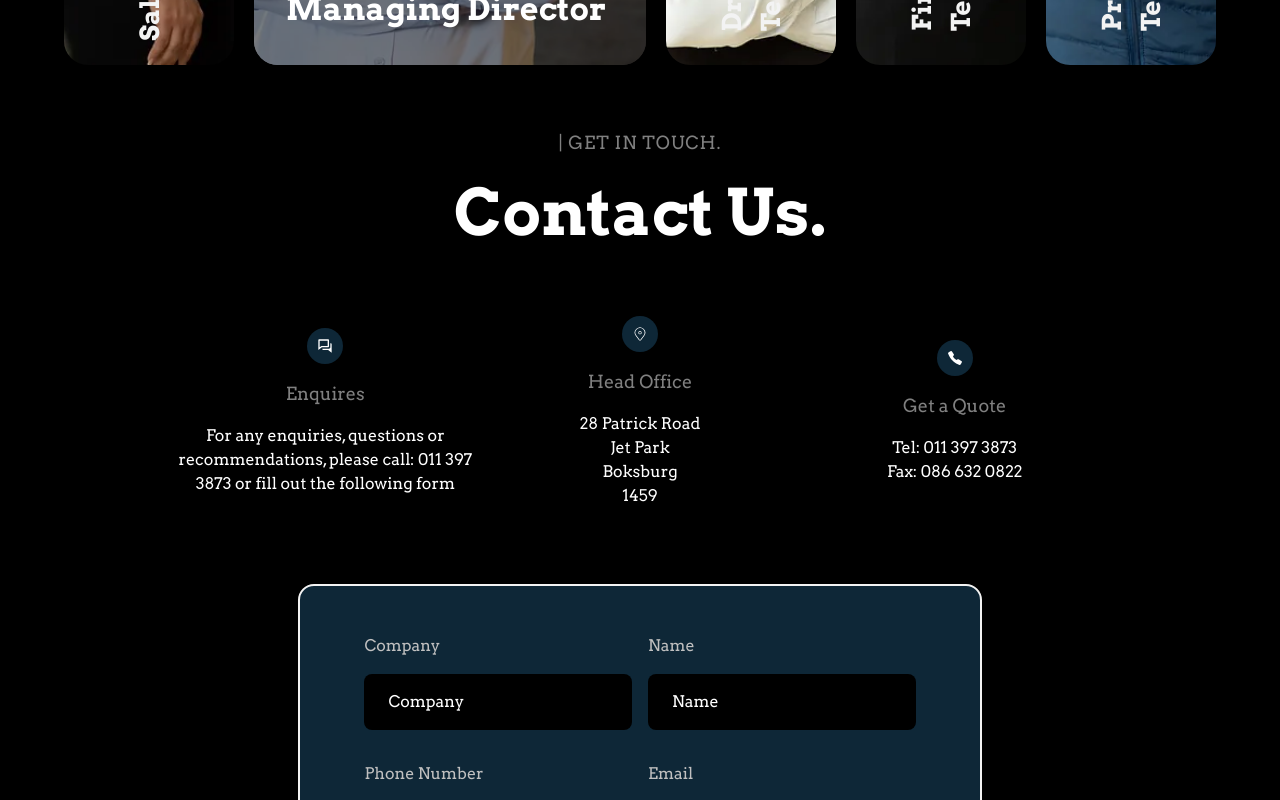
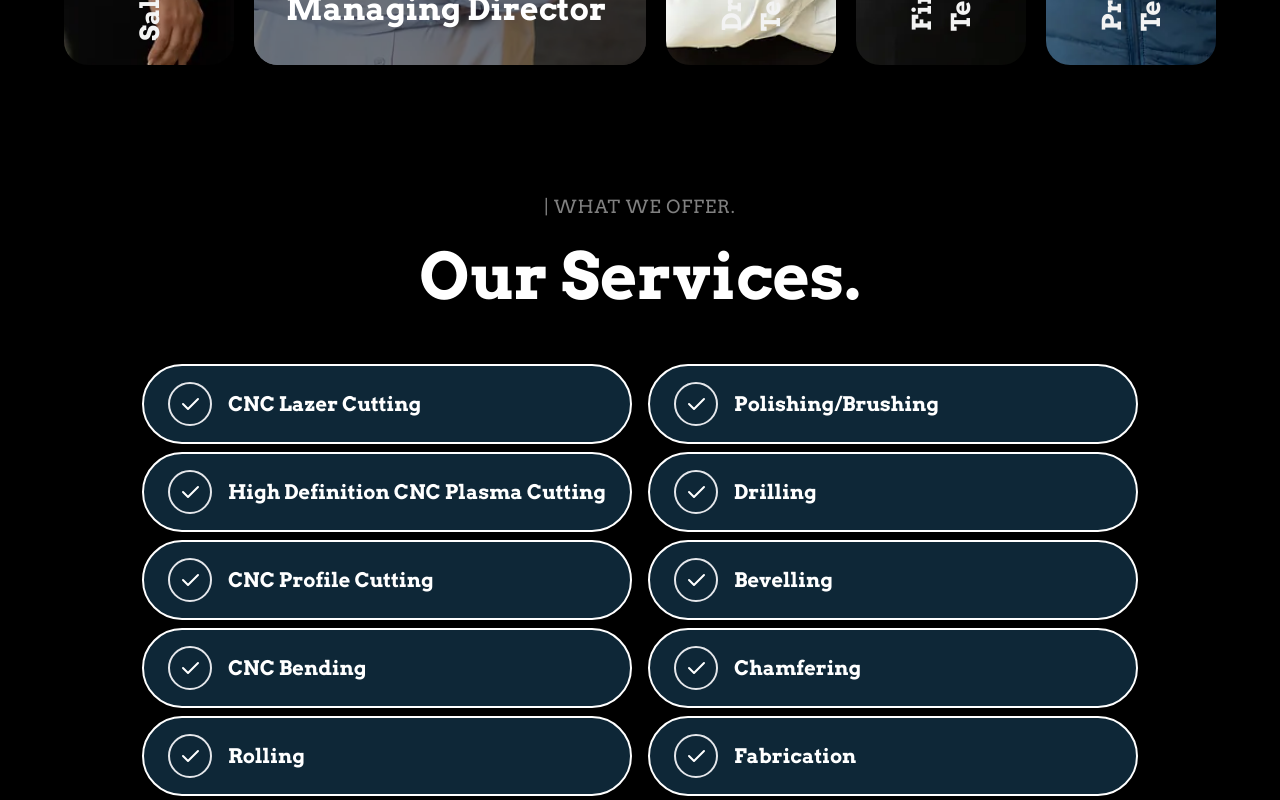
Before and after one commit to CodingDyl/plSteel, a React (Vite) app: page / in a window 1280 px wide. Shown: the part 2480-3280 px from the top of the page. Built offline with nearby package versions, Linux system fonts and the light colour scheme.

Commit message:
services

```diff
--- a/src/App.jsx
+++ b/src/App.jsx
@@ -5,6 +5,7 @@ import Navbar from "./pages/Navbar";
 import Hero from "./pages/Hero";
 import About from "./pages/About";
 import Team from "./pages/Team";
+import Services from "./pages/Services";
 import Contact from "./pages/Contact";
 import Footer from "./pages/Footer";
 import '@mantine/core/styles.css';
@@ -21,6 +22,7 @@ function App() {
           </div>
           <About />
           <Team />
+          <Services />
           <Contact />
           <Footer />
         </div>
--- a/src/constants/index.js
+++ b/src/constants/index.js
@@ -102,4 +102,50 @@ const navLinks = [
     },
   ];
 
-  export { navLinks, socials, contactPeople };
+  const sector1 = [
+    {
+      title: "CNC Lazer Cutting",
+      //icon: brakes,
+    },
+    {
+      title: 'High Definition CNC Plasma Cutting',
+      //icon: autoElectrical,
+    },
+    {
+      title: "CNC Profile Cutting",
+      //icon: inspection,
+    },
+    {
+      title: 'CNC Bending',
+      //icon: batteries,
+    },
+    {
+      title: 'Rolling',
+      //icon: batteries,
+    },
+  ];
+
+  const sector2 = [
+    {
+      title: "Polishing/Brushing",
+      //icon: brakes,
+    },
+    {
+      title: 'Drilling',
+      //icon: autoElectrical,
+    },
+    {
+      title: "Bevelling",
+      //icon: inspection,
+    },
+    {
+      title: 'Chamfering',
+      //icon: batteries,
+    },
+    {
+      title: 'Fabrication',
+      //icon: batteries,
+    },
+  ];
+
+  export { navLinks, socials, contactPeople, sector1, sector2 };
--- /dev/null
+++ b/src/pages/Services.jsx
@@ -0,0 +1,74 @@
+import React from 'react'
+
+import { motion } from 'framer-motion';
+import { styles } from '../styles';
+import { staggerContainer } from '../utils/motion';
+import { TypingText, TitleText } from '../components/CustomTexts';
+import {IconCheck} from "@tabler/icons-react";
+import { sector1, sector2 } from '../constants';
+import { SimpleGrid } from '@mantine/core';
+
+const Services = () => {
+
+  const Services1 = ({title}) => (
+    <div className="flex gap-4 align-center items-center mb-2 px-6 py-4 bg-[#25618b]/40 hover:bg-[#25618b]/80 text-white rounded-full border-2 border-white cursor-pointer">
+        <div className="flex justify-center items-center border-solid border-2 align-center rounded-full px-2 py-2 bg-[rgba(0, 0, 0, 0.5)]">
+            <IconCheck />
+        </div>
+        <h3 className='text-white text-[15px] md:text-[20px] font-bold text-center'>
+            {title}
+        </h3>
+    </div>
+);
+const Services2 = ({title}) => (
+    <div className="flex gap-4 align-center items-center mb-2 px-6 py-4 bg-[#25618b]/40 hover:bg-[#25618b]/80 text-white rounded-full border-2 border-white cursor-pointer">
+        <div className="flex justify-center items-center border-solid border-2 align-center rounded-full px-2 py-2 bg-transparent">
+            <IconCheck />
+        </div>
+        <h3 className='text-white text-[15px] md:text-[20px] font-bold text-center'>
+            {title}
+        </h3>
+    </div>
+
+);
+
+  return (
+    <section className={`${styles.paddings}`} id='services'>
+        <motion.div
+        variants={staggerContainer}
+        initial="hidden"
+        whileInView="show"
+        viewport={{ once: false, amount: 0.25 }}
+        className={`${styles.innerWidth} mx-auto flex flex-col`}
+      >
+       <TypingText title="| What We Offer." textStyles="text-center" />
+        <TitleText
+          title={<>Our Services.</>}
+          textStyles="text-center"
+        />
+
+        <div className={`${styles.paddingX} ${styles.flexCenter} `}>
+        <SimpleGrid cols={2} verticalSpacing="xl" className="pt-10" breakpoints={[
+            { maxWidth: '992px', cols: 1, spacing: 'md' },
+            { maxWidth: '768px', cols: 1, spacing: 'sm' },
+            { maxWidth: '576px', cols: 1, spacing: 'sm' },
+        ]}>
+            <div className="flex flex-col justify-center align-left">
+            {sector1.map((sector1, index) => (
+              <Services1 key={sector1.title} index={index} {...sector1} />
+            ))}
+            </div>
+            <div className="flex flex-col justify-center align-left">
+                {sector2.map((sector2, index) => (
+                    <Services2 key={sector2.title} index={index} {...sector2} />
+                ))}
+            </div>
+        </SimpleGrid>
+        </div>
+        </motion.div>
+
+    </section>
+  )
+}
+
+export default Services
```
